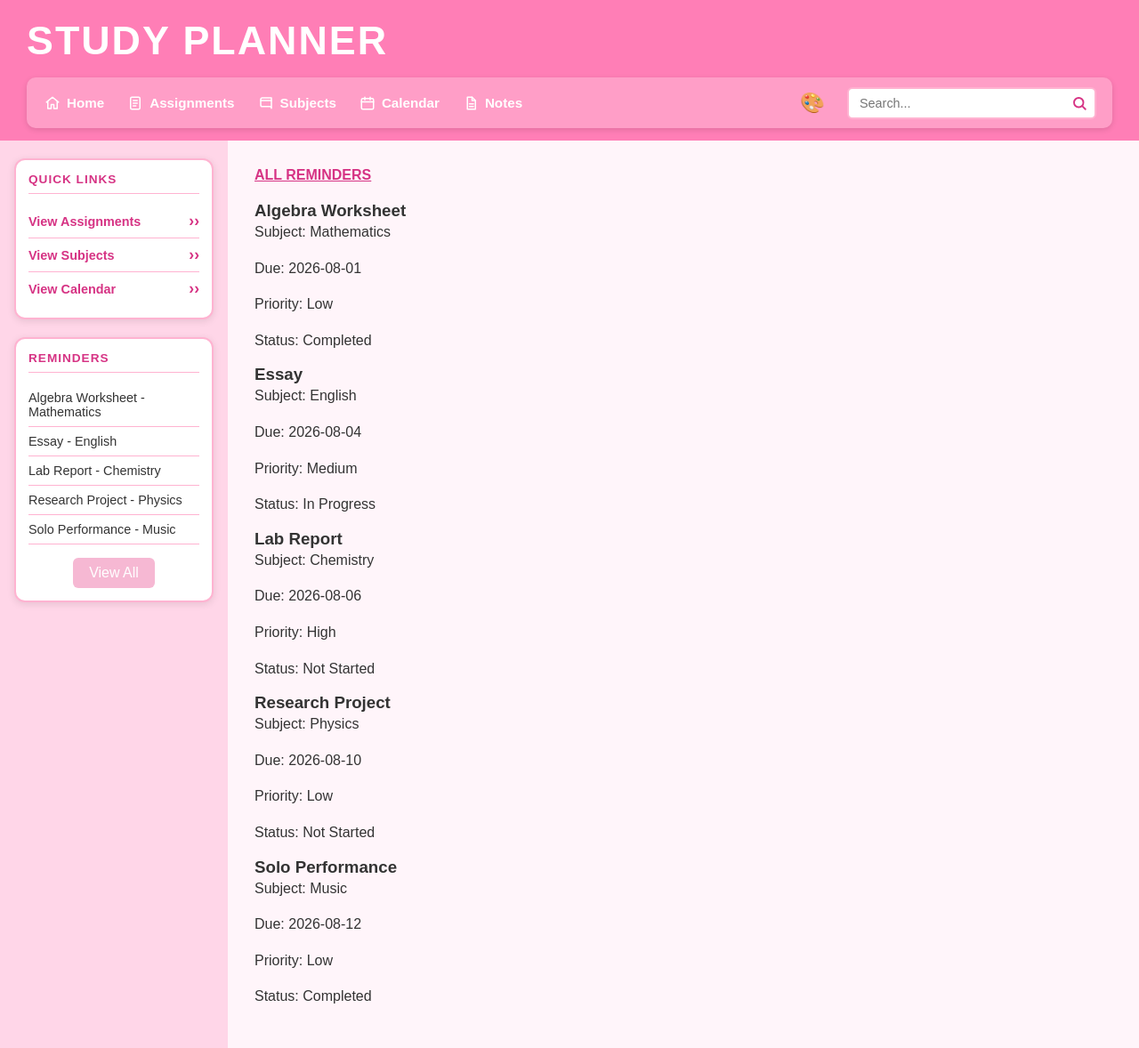
After one commit to chrxssy2023/study_planner, a Flask app: page /reminders in a window 1280 px wide. The commit adds this page. Shown: the whole page at 89% size. Run offline with Flask 3, Linux system fonts and the light colour scheme; data comes from the database, SQL or seed files in the repository; both versions use the stored data as it was after the commit.

Commit message:
Created a reminders page, fixed boundary search and created reminders sidetab to be interactive

```diff
--- a/main.py
+++ b/main.py
@@ -133,10 +133,42 @@ def get_assignments(sort="assignment_name"):
     return rows
 
 
+def get_reminders():
+    """Get upcoming assignments to display as reminders in the sidebar."""
+    query = """
+        SELECT assignments.assignment_name,
+               subjects.subject_name,
+               assignments.due_date,
+               assignments.priority,
+               assignments.status
+        FROM assignments
+        JOIN subjects
+        ON assignments.subject_id = subjects.id
+        WHERE assignments.status != 'Complete'
+        ORDER BY assignments.due_date ASC
+        LIMIT 5
+    """
+    # Connect to the database.
+    con = create_connection(DATABASE)
+    cur = con.cursor()
+
+    # Run the query and get all matching assignments.
+    cur.execute(query)
+    rows = cur.fetchall()
+
+    # Close the database connection.
+    con.close()
+
+    return rows
+
+@app.context_processor
+def inject_reminders():
+    """Make reminders available on every page."""
+    return {"reminders": get_reminders()}
+
 @app.route("/")
 def index():
     """Display the home page."""
-    # Load the home page template.
     return render_template("index.html")
 
 
@@ -196,20 +228,23 @@ def render_sortpage(title):
 def render_search():
     """Search assignments and subjects matching the user's search query."""
     # Get the search text entered by the user.
-    search = request.form.get("search", "")
+    search = request.form.get("search", "").strip()
 
     # Create a title using the search text.
     title = "Search for " + search
 
     # Find assignments or subjects containing the search text.
-    query = """
-        SELECT assignments.assignment_name, subjects.subject_name
-        FROM assignments
-        JOIN subjects
-        ON assignments.subject_id = subjects.id
-        WHERE assignments.assignment_name LIKE ?
-        OR subjects.subject_name LIKE ?
-    """
+    if not search:
+        tasks = []
+    else:
+        query = """
+            SELECT assignments.assignment_name, subjects.subject_name
+            FROM assignments
+            JOIN subjects
+            ON assignments.subject_id = subjects.id
+            WHERE assignments.assignment_name LIKE ?
+            OR subjects.subject_name LIKE ?
+        """
 
     # Add wildcards to allow partial matches.
     search = "%" + search + "%"
@@ -336,6 +371,12 @@ def change_theme(theme):
     return response
 
 
+@app.route("/reminders")
+def reminders():
+    """Display all upcoming reminders."""
+    return render_template("reminders.html")
+
+
 if __name__ == "__main__":
     # Run the Flask application.
-    app.run(host="0.0.0.0", port=81, debug=True)
+    app.run(host="0.0.0.0", port=5000, debug=True)
--- a/static/css/style.css
+++ b/static/css/style.css
@@ -72,6 +72,49 @@
     --white: #ffffff;
     --text: #000000;
     --muted: #6E6E6E;
+}
+
+.view-all-button {
+    display:block;
+    width: fit-content;
+    margin: 15px auto 0;
+    padding: 8px 18px;
+    color: var(--white);
+    text-decoration: none;
+    border-radius: 6px;
+    text-align: center;
+}
+
+.theme-pink .view-all-button {
+    background-color: #f6b8d3;
+}
+
+.theme-pink .view-all-button:hover {
+    background-color: #f995c0;
+}
+
+.theme-light .view-all-button {
+    background-color: #c8cacc;
+}
+
+.theme-light .view-all-button:hover {
+    background-color: #abadae;
+}
+
+.theme-dark .view-all-button {
+    background-color: #3e3d3d;
+}
+
+.theme-dark .view-all-button:hover {
+    background-color: #2c2c2c;
+}
+
+.theme-colourblind .view-all-button {
+    background-color: #004B76;
+}
+
+.theme-colourblind .view-all-button:hover {
+    background-color: #003f63;
 }
 
 html,
@@ -598,3 +641,19 @@ input[type="submit"]:hover {
     height: 38px;
     border-bottom: 1px solid var(--border);
 }
+
+.view-all-button {
+    display: block;
+    width: fit-content;
+    margin: 15px auto 0;
+    padding: 8px 18px;
+    background-color: #ff7eb6;
+    color: white;
+    text-decoration: none;
+    border-radius: 6px;
+    text-align: center;
+}
+
+.view-all-button:hover {
+    background-color: #ff5fa2;
+}
--- a/templates/base.html
+++ b/templates/base.html
@@ -146,16 +146,19 @@
 
                 <ul class="reminders">
 
-                    <li>English Essay - Today</li>
-                    <li>Physics Quiz - Tomorrow</li>
-                    <li>Biology Homework - Fri. 21 August</li>
-                    <li>Music exam - Tue. 25 August</li>
+                    {% for reminder in reminders %}
 
-                </ul>
+                    <li>
+                        {{ reminder[0] }} - {{ reminder[1] }}
+                    </li>
 
-                <span class="view-all">View All</span>
+                {% endfor %}
 
-            </section>
+                <a href="/reminders" class="view-all-button">View All</a>
+
+            </ul>
+
+</section>
 
         </aside>
 
--- /dev/null
+++ b/templates/reminders.html
@@ -0,0 +1,37 @@
+{% extends "base.html" %}
+
+{% block main %}
+
+<h2 class="page-title">All Reminders</h2>
+
+<div class="reminders-page">
+
+    {% if reminders %}
+
+        {% for reminder in reminders %}
+
+            <div class="reminder-item">
+
+                <h3>{{ reminder[0] }}</h3>
+
+                <p>Subject: {{ reminder[1] }}</p>
+
+                <p>Due: {{ reminder[2] }}</p>
+
+                <p>Priority: {{ reminder[3] }}</p>
+
+                <p>Status: {{ reminder[4] }}</p>
+
+            </div>
+
+        {% endfor %}
+
+    {% else %}
+
+        <p>No upcoming reminders.</p>
+
+    {% endif %}
+
+</div>
+
+{% endblock %}
```
Also changed, not shown: study_planner.db.
